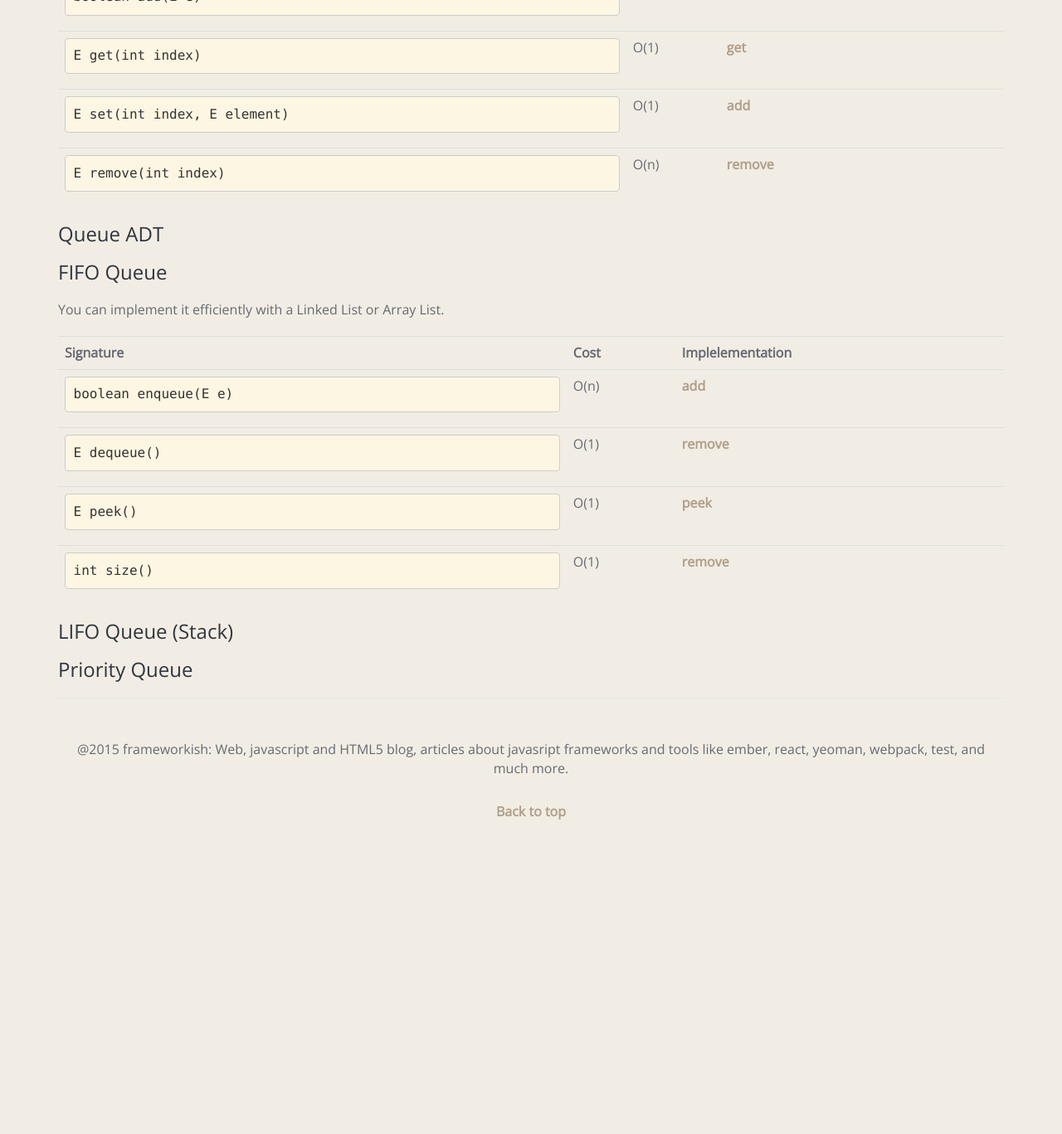
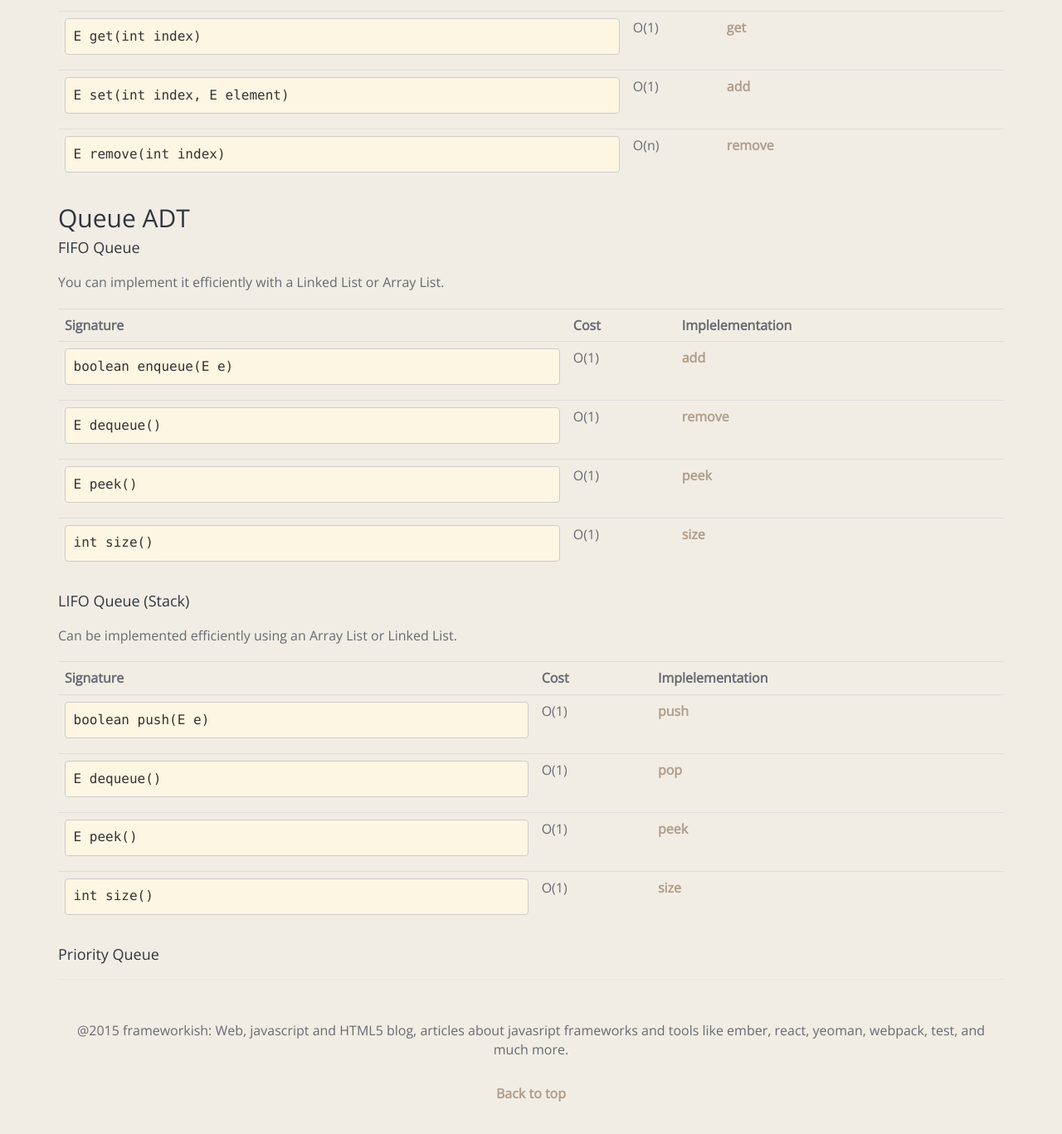
Before and after one commit to Rastikko/Rastikko.github.io, a Jekyll site: the page built from _posts/2016-12-03-data-structures-cheatsheet.md, in a window 1280 px wide and 1400 px high, scrolled down 964 px. Shown: the top 1367 px of the window at 83% size. Built offline with Jekyll 4.4.1, drawn with Linux system fonts in a browser that asks for light colours; before the commit the page ends 2024 px from its top, so only the background shows below that.

Commit message:
Add stack

```diff
--- a/_posts/2016-12-03-data-structures-cheatsheet.md
+++ b/_posts/2016-12-03-data-structures-cheatsheet.md
@@ -10,7 +10,7 @@ categories: html
 
 The [list abstract data structure](https://goo.gl/mhgkxI) is one of the basic data structures around. Allows you to dynamically insert and remove and access elements.
 
-### Linked List
+#### Linked List
 
 <table class="table">
   <tr>
@@ -40,7 +40,7 @@ The [list abstract data structure](https://goo.gl/mhgkxI) is one of the basic da
   </tr>
 </table>
 
-### Array List
+#### Array List
 
 The size, isEmpty, get, set, iterator, and listIterator operations run in constant time. The *add operation runs in amortized constant time*, that is, adding n elements requires O(n) time. All of the other operations run in linear time (roughly speaking). The constant factor is low compared to that for the LinkedList implementation.
 
@@ -73,9 +73,9 @@ The size, isEmpty, get, set, iterator, and listIterator operations run in consta
 </table>
 
 
-### Queue ADT
+## Queue ADT
 
-### FIFO Queue
+#### FIFO Queue
 
 You can implement it efficiently with a Linked List or Array List.
 
@@ -87,7 +87,7 @@ You can implement it efficiently with a Linked List or Array List.
   </tr>
   <tr>
     <td><pre>boolean enqueue(E e)</pre></td>
-    <td>O(n)</td>
+    <td>O(1)</td>
     <td><a href="https://docs.oracle.com/javase/7/docs/api/java/util/Queue.html#add(E)">add</a></td>
   </tr>
   <tr>
@@ -103,10 +103,40 @@ You can implement it efficiently with a Linked List or Array List.
   <tr>
     <td><pre>int size()</pre></td>
     <td>O(1)</td>
-    <td><a href="https://docs.oracle.com/javase/7/docs/api/java/util/Collection.html#size()">remove</a></td>
+    <td><a href="https://docs.oracle.com/javase/7/docs/api/java/util/Collection.html#size()">size</a></td>
   </tr>
 </table>
 
-### LIFO Queue (Stack)
+#### LIFO Queue (Stack)
 
-### Priority Queue
+Can be implemented efficiently using an Array List or Linked List.
+
+<table class="table">
+  <tr>
+    <th class="span6">Signature</th>
+    <th class="span3">Cost</th>
+    <th class="span3">Implelementation</th>
+  </tr>
+  <tr>
+    <td><pre>boolean push(E e)</pre></td>
+    <td>O(1)</td>
+    <td><a href="https://docs.oracle.com/javase/7/docs/api/java/util/Stack.html#push(E)">push</a></td>
+  </tr>
+  <tr>
+    <td><pre>E dequeue()</pre></td>
+    <td>O(1)</td>
+    <td><a href="https://docs.oracle.com/javase/7/docs/api/java/util/Stack.html#pop()">pop</a></td>
+  </tr>
+  <tr>
+    <td><pre>E peek()</pre></td>
+    <td>O(1)</td>
+    <td><a href="https://docs.oracle.com/javase/7/docs/api/java/util/Stack.html#peek()">peek</a></td>
+  </tr>
+  <tr>
+    <td><pre>int size()</pre></td>
+    <td>O(1)</td>
+    <td><a href="https://docs.oracle.com/javase/7/docs/api/java/util/Collection.html#size()">size</a></td>
+  </tr>
+</table>
+
+#### Priority Queue
```
